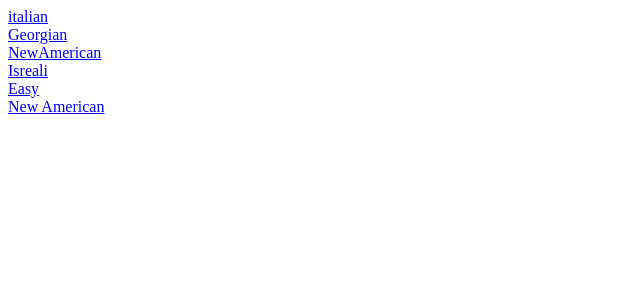
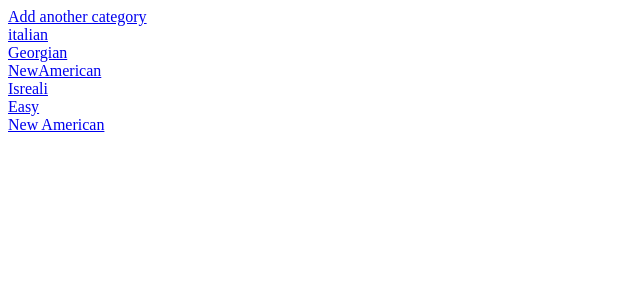
Before and after one commit to kansylyvong/catalog-app, a Flask app: page /categories/ in a window 1280 px wide. Shown: the top 300 px of the page, without its empty margins (0-640 px from the left). Run offline with Flask 2, Linux system fonts and the light colour scheme; data comes from the database, SQL or seed files in the repository.

Commit message:
added link to add another category

```diff
--- a/templates/categories.html
+++ b/templates/categories.html
@@ -1,5 +1,6 @@
 <html>
     <body>
+        <div><a href={{url_for('addCategory')}}>Add another category</a></div>
         {% for cat in categories %}
         <div><a href={{url_for('getBooksByCat', cat_id = cat.id)}}>{{cat.name}}</a></div>
         {% endfor %}
```
